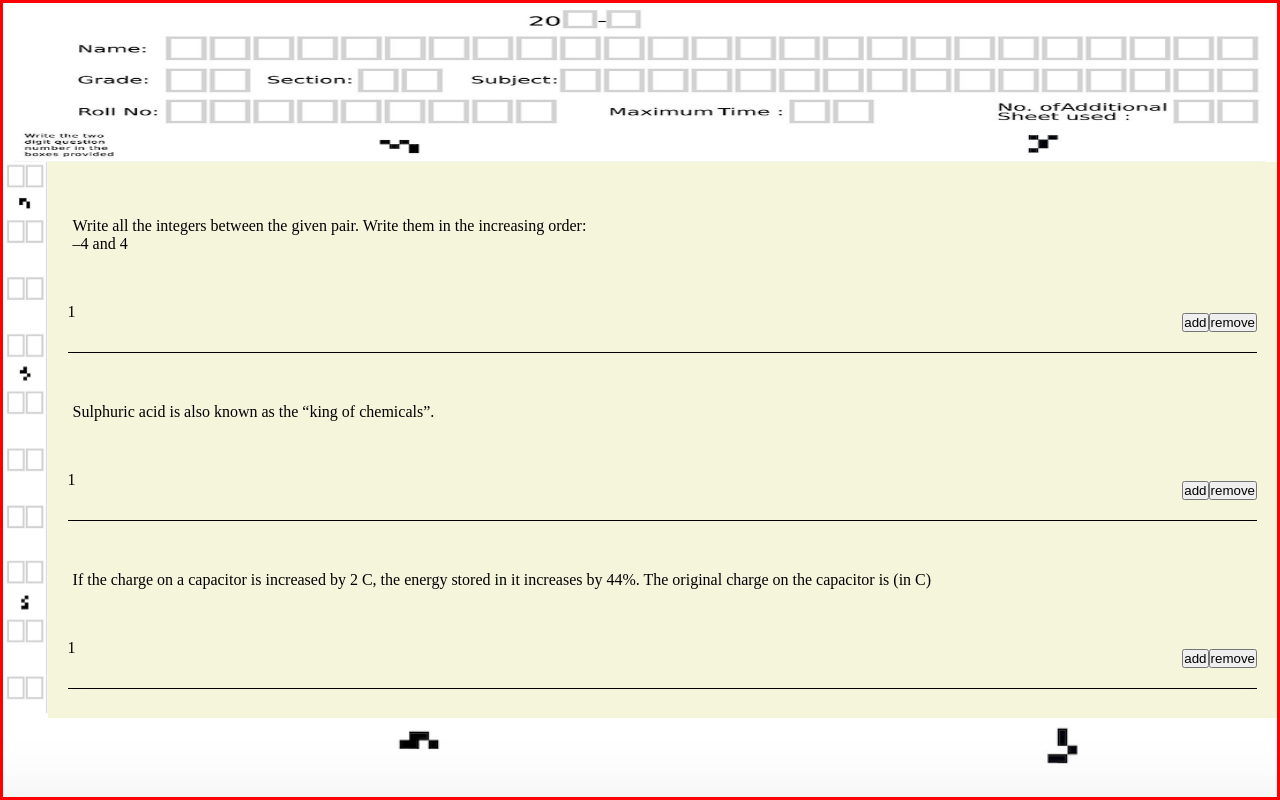
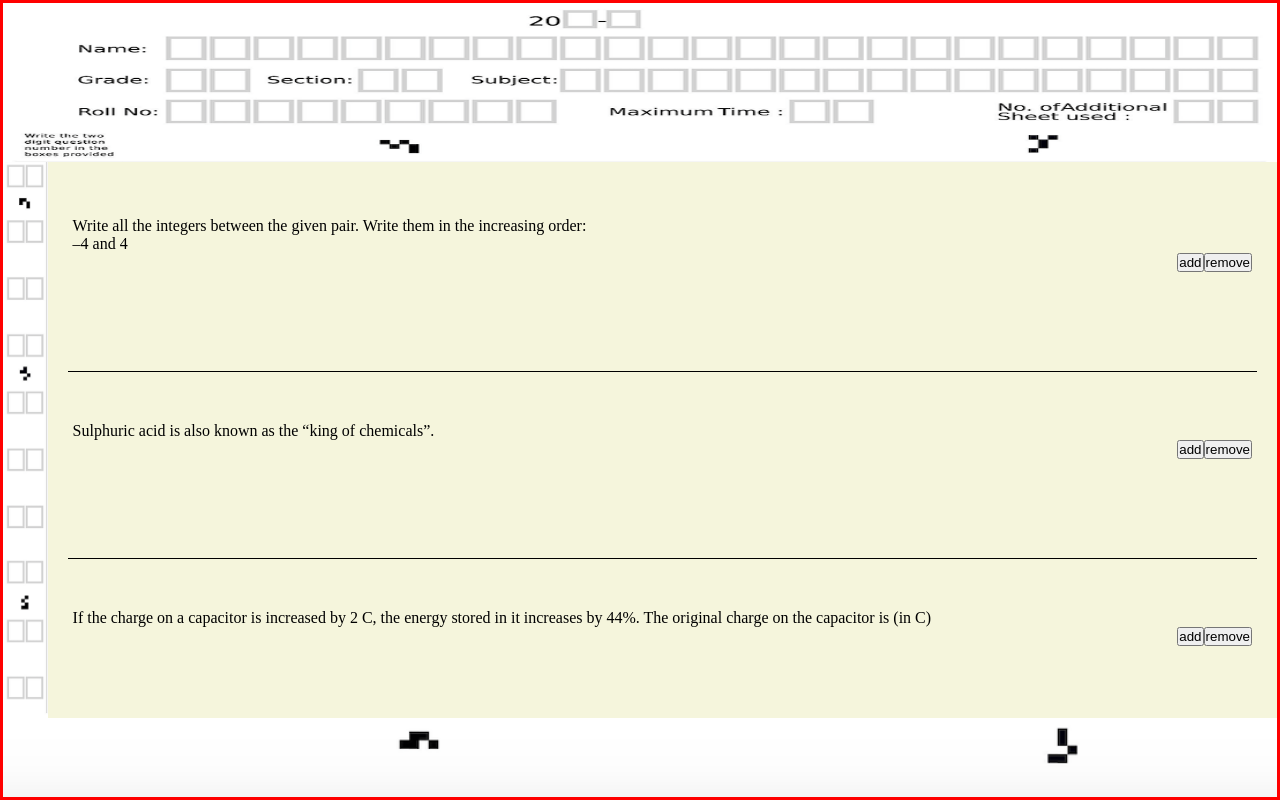
Before and after one commit to sherukhann/base-template-and-spillover-poc, a React app: page / in a window 1280 px wide. Shown: the top 800 px of the page. Built offline with nearby package versions, Linux system fonts and the light colour scheme; the HTML template or start-up script is replaced by a standard one.

Commit message:
code updated

```diff
--- a/src/App.jsx
+++ b/src/App.jsx
@@ -1,8 +1,6 @@
 import { useState, useRef, useEffect } from 'react'
 import styles from './app.module.css'
-import evenPage from './assets/even.jpeg';
-import oddPage from './assets/odd.jpeg';
-import { useReactToPrint } from 'react-to-print';
+// import { useReactToPrint } from 'react-to-print';
 import {QUESTIONS} from './data';
 import QuestionsArea from './QuestionsArea'
 
@@ -55,32 +53,35 @@ function App() {
     console.log(">>>> pages updated", pages)
   }, [pages])
 
-  const handleSpace = (e, line) => {
-    const queIndex = Number(e.target.dataset.questionIndex)
-    const currentQuestion = questions[queIndex];
-    const newSpace = currentQuestion.space + line
-    setQuestions((questions) => {
-      return {...questions,
-        [queIndex] : {
-          ...questions[queIndex],
-          space: newSpace > 1 ? newSpace : 1,
-        }
-      }
-    })
+  // const handleSpace = (e, line) => {
+  //   const queIndex = Number(e.target.dataset.questionIndex)
+  //   const currentQuestion = questions[queIndex];
+  //   const newSpace = currentQuestion.space + line
+  //   setQuestions((questions) => {
+  //     return {...questions,
+  //       [queIndex] : {
+  //         ...questions[queIndex],
+  //         space: newSpace > 1 ? newSpace : 1,
+  //       }
+  //     }
+  //   })
 
-    console.log(">>> add space in question: ", queIndex)
-  }
+  //   console.log(">>> add space in question: ", queIndex)
+  // }
 
-  const handleSpillOver = (pageIndex, element) => {
-    console.log(">>>> handle spillover called with: ", {pageIndex, element })
+  const handleSpillOver = (element) => {
+    console.log(">>>> handle spillover called with: ", {element })
+    const pageIndex = Number(element.dataset.pageIndex)
     const nextPage = pageIndex+1;
     if(nextPage < pages.length && pages?.[nextPage].ref.current && pages?.[nextPage].observerRef.current){
+
       element.setAttribute('id', `page-target-${nextPage}`)
-
+      element.setAttribute('data-page-index', `${nextPage}`)
       pages[nextPage].ref.current.prepend(element)
       pages[nextPage].observerRef.current.observe(element)
       console.log(">>> element shift to : ", nextPage)
     } else {
+
       setPages((pages) => {
         return [...pages, {
           id: pages.length + 1,
@@ -94,7 +95,7 @@ function App() {
   }
 
   const registerRef = (index, questionRef, observerRef) => {
-    console.log(">>> register for : ", index, questionRef, observerRef)
+    // console.log(">>> register for : ", index, questionRef, observerRef)
 
       setPages((pages) => {
         return pages.map((p,i) => {
@@ -106,7 +107,7 @@ function App() {
         })
       })
 
-      console.log(">>> registration done for: ", index)
+      // console.log(">>> registration done for: ", index)
   }
 
   return (
@@ -133,7 +134,7 @@ function App() {
                     item={item}
                     index={index}
                     questions={questions}
-                    handleSpace={handleSpace}
+                    // handleSpace={handleSpace}
                     handleSpillOver={handleSpillOver}
                     registerRef={registerRef}
                     // registerObserver={registerObserver}
--- a/src/QuestionsArea.jsx
+++ b/src/QuestionsArea.jsx
@@ -1,9 +1,19 @@
 import React, { useEffect, useRef } from 'react'
 import styles from './questionArea.module.css';
 
-function QuestionsArea({item, index, questions, handleSpace, handleSpillOver, registerRef}) {
+function QuestionsArea({item, index, questions, handleSpillOver, registerRef}) {
     const questionRef = useRef()
     const observerRef = useRef()
+
+    const observerAllNode = () => {
+        const allElement = document.querySelectorAll(`#page-target-${index}`)
+        // console.log(">>> observer target added :", {allElement, index})
+        // console.log(">>> childrebn: ", questionRef.current.children)
+        allElement.forEach(ele => {
+            observerRef.current.observe(ele)
+        })
+    }
+
     useEffect(() => {
         if(questionRef.current) {
             // if(item.observerRef.current) item.observerRef.current.disconnect()
@@ -20,8 +30,9 @@ function QuestionsArea({item, index, questions, handleSpace, handleSpillOver, re
                 entries.forEach(entry => {
                     if(!entry.isIntersecting){
                         self.unobserve(entry.target)
-                        console.log({out: entry.target.innerHTML})
-                        handleSpillOver(index, entry.target)
+                        console.log({out: entry.target})
+                        const pageIndex = entry.target.dataset.pageIndex
+                        handleSpillOver(entry.target)
                     }
                 })
             }, options);
@@ -41,13 +52,32 @@ function QuestionsArea({item, index, questions, handleSpace, handleSpillOver, re
     },[questionRef.current])
 
     useEffect(() => {
-        const allElement = document.querySelectorAll(`#page-target-${index}`)
-        console.log(">>> observer target added :", {allElement, index})
-        allElement.forEach(ele => {
-            item.observerRef.current.observe(ele)
-        })
+        if(observerRef.current) {
+            observerAllNode()
+        }
     },[questions])
 
+
+    const handleSpace = (e, queIndex, line) => {
+        const questionDiv = document.querySelector(`#question-id-${queIndex}`)
+        if(line > 0) {
+            const space = document.createElement("div")
+            space.setAttribute('id', `page-target-${index}`)
+            space.setAttribute('class', `${styles.line}`)
+            space.setAttribute('data-page-index', `${index}`)
+            questionDiv.append(space)
+            observerAllNode()
+            console.log(">>> child added for question : ", queIndex, space)
+        } else {
+            const children = questionDiv.children
+            if(children.length > 2) {
+                const lastNode = children[children.length-1]
+                questionDiv.removeChild(lastNode)
+
+            }
+        }
+
+    }
   return (
     <div className={styles.textarea}>
         <div
@@ -56,28 +86,20 @@ function QuestionsArea({item, index, questions, handleSpace, handleSpillOver, re
         >
         {
             (index==0) && Object.values(questions)?.map(({text, space}, qi) => {
-            return (<>
-                <div id={`page-target-${index}`} className={styles.question} dangerouslySetInnerHTML={{__html: text}}  />
+            return (<div key={`question-id-${qi}`} id={`question-id-${qi}`}>
+                <div data-page-index={index} id={`page-target-${index}`} className={styles.question} >
+                    <div dangerouslySetInnerHTML={{__html: text}} />
+                    <div className={styles.addSpaceBtns}>
+                        <button data-question-index={qi} onClick={(e) => handleSpace(e,qi, 1)} >add</button>
+                        <button data-question-index={qi} onClick={(e) => handleSpace(e, qi, -1)} >remove</button>
+                    </div>
+                </div>
                 {
                 [...Array(space)].map((line, li) => {
-                    return (
-                    <>
-                    <div id={`page-target-${index}`} className={styles.line}>
-                        {li+1}
-                        {
-                            (space === li+1) && (
-                                <div className={styles.addSpaceBtns}>
-                                    <button data-question-index={qi} onClick={(e) => handleSpace(e, 1)} >add</button>
-                                    <button data-question-index={qi} onClick={(e) => handleSpace(e, -1)} >remove</button>
-                                </div>
-                            )
-                        }
-                    </div>
-                    </>
-                    )
+                    return <div key={`line-${li}`} data-page-index={index} id={`page-target-${index}`} className={styles.line} />
                 })
                 }
-            </>)
+            </div>)
             })
         }
         </div>
--- a/src/questionArea.module.css
+++ b/src/questionArea.module.css
@@ -26,14 +26,14 @@
     width: 100%;
     height: 50px;
     border-bottom: 1px solid black;
-    position: relative;
+    /* position: relative; */
     /* margin: 10px; */
 }
 
 .addSpaceBtns {
-    position: absolute;
-    right: 0;
-    top: 10px;
+    /* position: absolute; */
+    /* right: 0; */
+    /* top: 10px; */
     display: flex;
     justify-content: flex-end;
     /* padding: 5px; */
```
